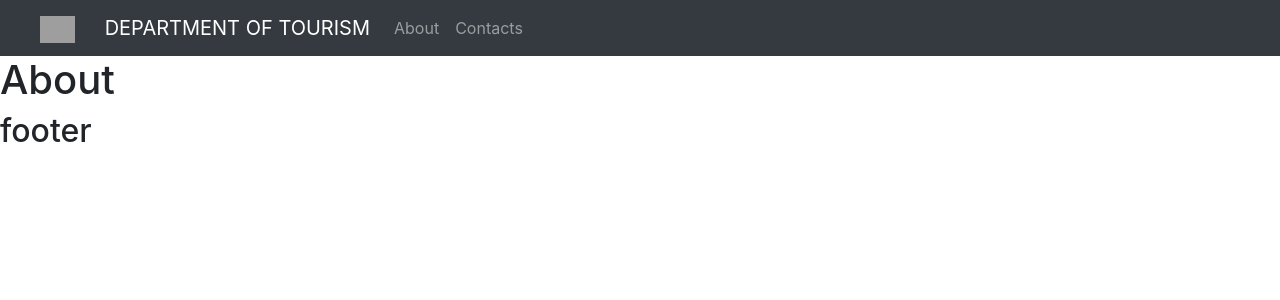
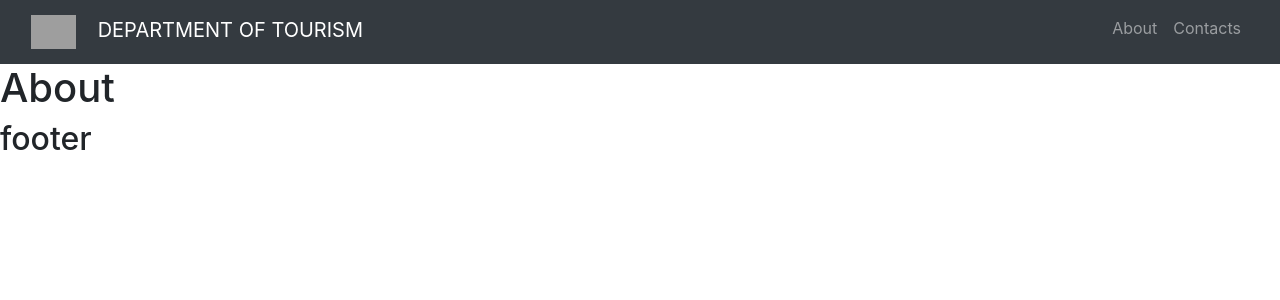
Before and after one commit to animus12/tourist, a Django app: page /about/ in a window 1280 px wide. Shown: the top 300 px of the page. Run offline with Django 3.2, Linux system fonts and the light colour scheme; some libraries are stand-ins or nearby versions; grey boxes are pictures that could not be loaded.

Commit message:
navbar update

```diff
--- a/tourist/templates/tourist/base.html
+++ b/tourist/templates/tourist/base.html
@@ -15,7 +15,9 @@
     {% block main %} {% endblock %}
     {% include 'tourist/footer.html' %}
 
-    <script src="https://ajax.googleapis.com/ajax/libs/jquery/3.5.1/jquery.min.js"></script>
+    <script src="https://code.jquery.com/jquery-3.5.1.slim.min.js" integrity="sha384-DfXdz2htPH0lsSSs5nCTpuj/zy4C+OGpamoFVy38MVBnE+IbbVYUew+OrCXaRkfj" crossorigin="anonymous"></script>
+    <script src="https://cdn.jsdelivr.net/npm/popper.js@1.16.1/dist/umd/popper.min.js" integrity="sha384-9/reFTGAW83EW2RDu2S0VKaIzap3H66lZH81PoYlFhbGU+6BZp6G7niu735Sk7lN" crossorigin="anonymous"></script>
+    <script src="https://stackpath.bootstrapcdn.com/bootstrap/4.5.2/js/bootstrap.min.js" integrity="sha384-B4gt1jrGC7Jh4AgTPSdUtOBvfO8shuf57BaghqFfPlYxofvL8/KUEfYiJOMMV+rV" crossorigin="anonymous"></script>
     <script src="https://maxcdn.bootstrapcdn.com/bootstrap/3.4.1/js/bootstrap.min.js"></script>
 
 </body>
--- a/tourist/templates/tourist/header.html
+++ b/tourist/templates/tourist/header.html
@@ -1,24 +1,24 @@
 
-
-        <nav class="navbar navbar-dark bg-dark align-item-center navbar-expand-md">
-         <p class="my-auto navbar-brand"><a href="/"><img class="mx-4" width=35 src="https://upload.wikimedia.org/wikipedia/commons/thumb/e/e8/Department_of_Tourism_%28DOT%29.svg/1200px-Department_of_Tourism_%28DOT%29.svg.png" alt=""></a>  DEPARTMENT OF TOURISM</p>
+     <div class="bg-dark navbar-dark">
+       <div class="container-fluid">
+        <nav class="navbar align-item-center navbar-expand-md">
+          <p class="my-auto navbar-brand"><a href="/"><img class="mr-3" width=45 src="https://upload.wikimedia.org/wikipedia/commons/thumb/e/e8/Department_of_Tourism_%28DOT%29.svg/1200px-Department_of_Tourism_%28DOT%29.svg.png" alt=""></a>  DEPARTMENT OF TOURISM</p>
           <button class="navbar-toggler" data-toggle="collapse" data-target="#hehe">
              <span class="navbar-toggler-icon"></span>
           </button>
-         <div class=" collapse navbar-collapse"  id="hehe">
+          <div class="collapse mb-2 navbar-collapse"  id="hehe">
+             <div class=" ml-auto ">
                <ul class="navbar-nav">
-            <li>
+                 <li class="nav-item">
                  <a class="nav-link" href="/about">About</a>
                  </li>
-            <li>
+                 <li class="nav-item">
                  <a class="nav-link" href="/contacts">Contacts</a>
                  </li>
                </ul>
-
-           <!-- <div class="navbar-nav  d-flex flex-row ">
-            <a class="p-3 btn nav-link" href="#">sds</a>
-            <a class=" p-3 btn nav-link" href="#">sds</a>
-            <a class=" p-3 btn nav-link" href="#">sds</a>
-          </div> -->
+             </div>
           </div>
          </nav>
+       </div>
+
+     </div>
```
Lines whose indentation alone changed are shown as unchanged.
